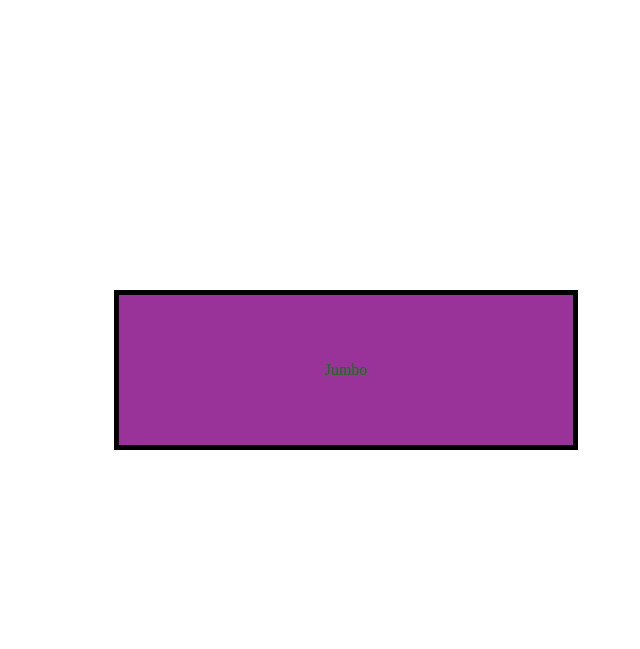
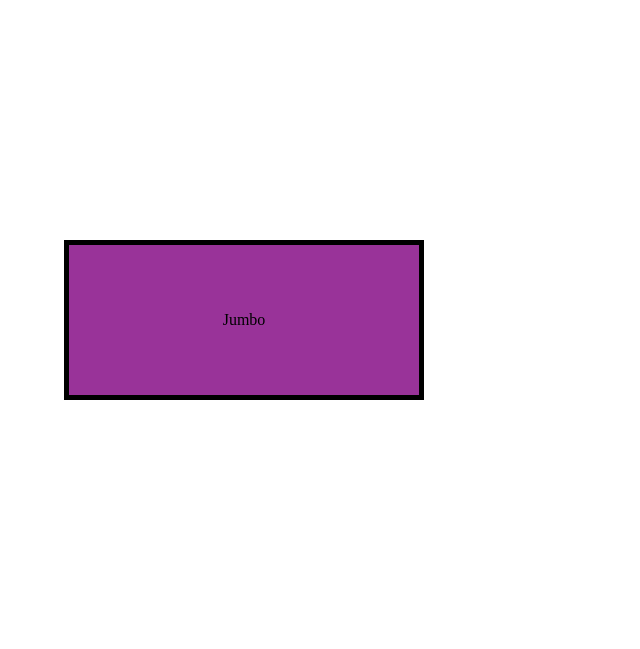
Before and after one commit to DanielKiernan/OldnOutdated, a PHP site: page / in a window 1280 px wide. Shown: the part 660-1309 px from the top of the page, without its empty margins (294-934 px from the left). After the commit the page ends 1060 px from the top, so only its background shows below. Run offline with PHP 8.4, Linux system fonts and the light colour scheme.

Commit message:
Update mystyle.css

```diff
--- a/mystyle.css
+++ b/mystyle.css
@@ -30,9 +30,10 @@
 
 	div.Box {
 		position: relative;
+		width: 250px;
 		padding: 50px;
-		margin: 400px;
-		color: green;
+		margin: 350px;
+		color: black;
 		background-color: 993399;
 		border: 5px solid black;
 		text-align: center;
```
